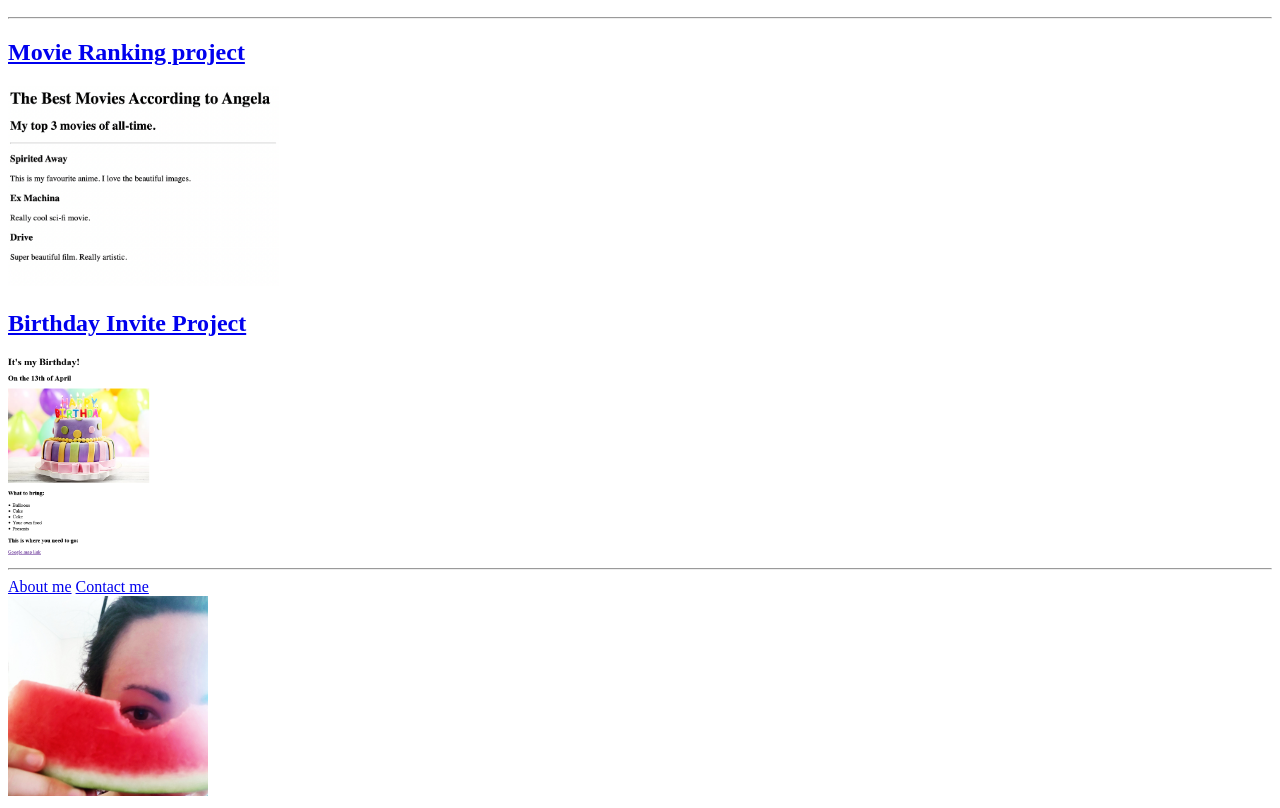
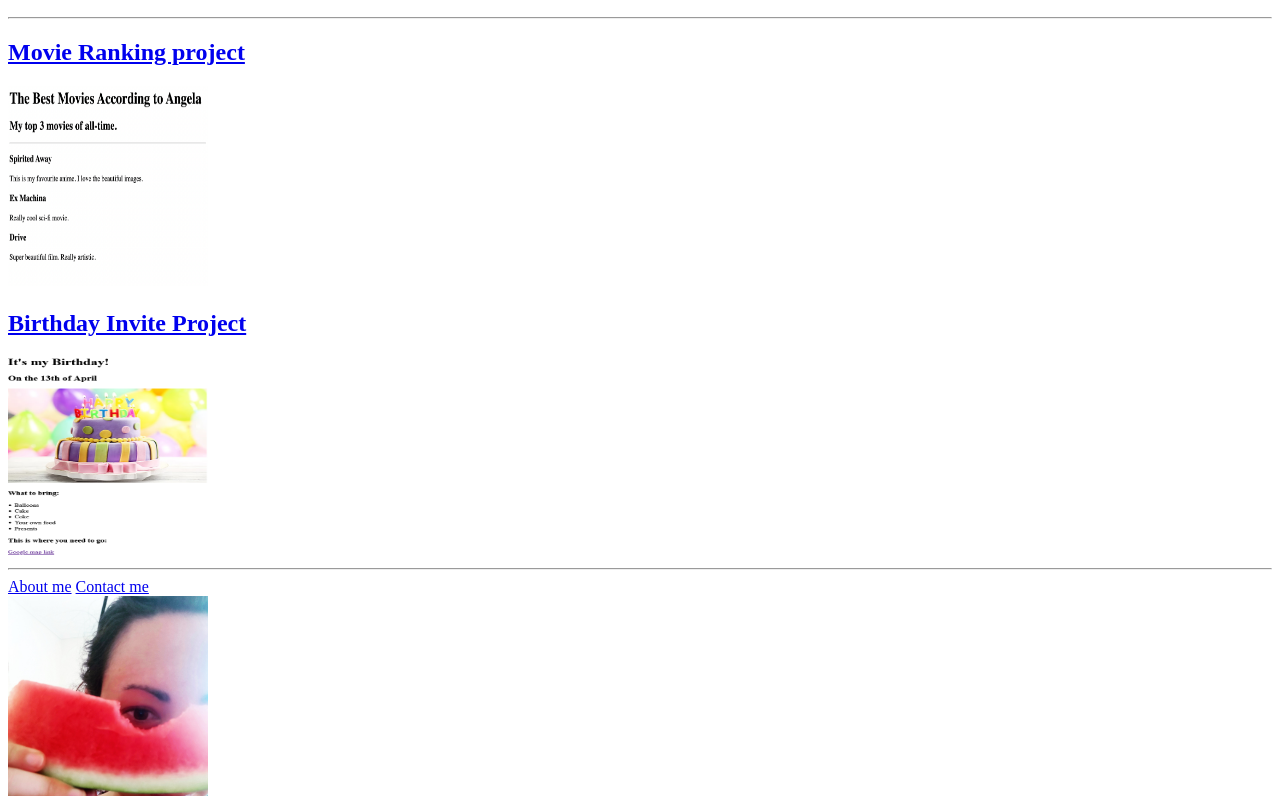
Before and after one commit to Lenaki-o/html-portfolio, a plain HTML site: page index.html in a window 1280 px wide. Shown: the part 110-918 px from the top of the page. Drawn offline with Linux system fonts and the light colour scheme.

Commit message:
Update index.html

```diff
--- a/index.html
+++ b/index.html
@@ -10,9 +10,9 @@
         <h2>On the process to become web designer <strong>+</strong> developer</h2>
         <hr />
         <h2><a href="./public/movies.html">Movie Ranking project</a> </h2>
-        <img src="./assets/images/movie-ranking.png" height="200" alt="screenshot of the three movies ranking project"/>
+        <img src="./assets/images/movie-ranking.png" height="200" width="200" alt="screenshot of the three movies ranking project"/>
         <h2> <a href="./public/birthday-invite.html">Birthday Invite Project</a></h2>
-        <img src="./assets/images/Birthday-invite.png" height="200" alt="screenshot of the birthday invite project"/>
+        <img src="./assets/images/Birthday-invite.png" height="200" width="200" alt="screenshot of the birthday invite project"/>
         <hr />
         <a href="./public/about.html">About me</a>  <a href="./public/contact.html">Contact me</a><br />
         <img src="./assets/images/IMG_20220806_170713_151.jpg" alt="image of we holding watermellon slice" height="200" width="200"/>
```
